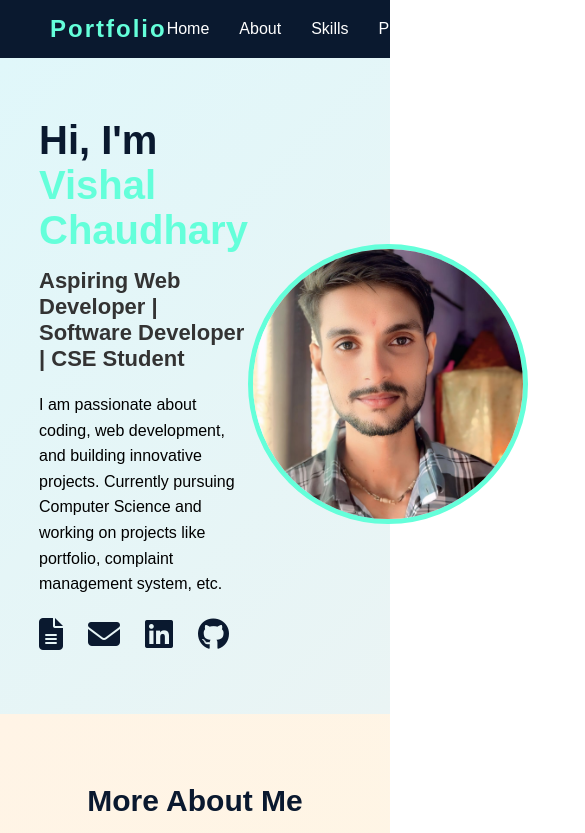
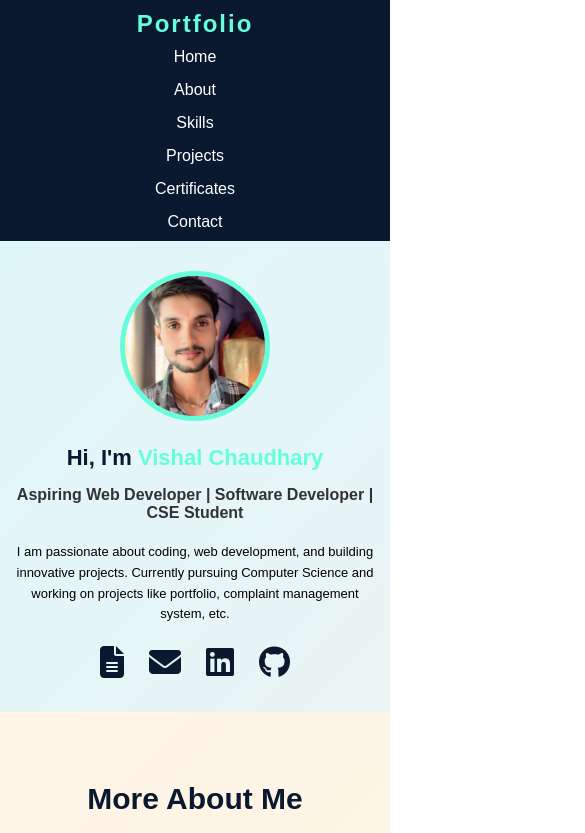
Before and after one commit to VISHAL952840/VISHAL952840.github.io, a plain HTML site: page index.html in a window 390 px wide. Shown: the top 833 px of the page, 585 px wide, since content can reach past the window. Drawn offline with Linux system fonts and the light colour scheme.

Commit message:
Update style.css

```diff
--- a/style.css
+++ b/style.css
@@ -549,3 +549,77 @@ textarea{min-height:120px;resize:vertical}
   transform: translateY(-3px);
   box-shadow: 0 6px 15px rgba(0, 0, 0, 0.4);
 }
+
+/* ========== 📱 Responsive Design ========== */
+
+/* Responsive fonts with clamp (auto adjust hoga har screen pe) */
+.hero-text h1 {
+  font-size: clamp(22px, 5vw, 36px);
+}
+
+.hero-text h2 {
+  font-size: clamp(16px, 3vw, 22px);
+}
+
+.hero-text p {
+  font-size: clamp(13px, 2vw, 16px);
+}
+
+/* Tablet & small laptops */
+@media (max-width: 768px) {
+
+  /* Navbar */
+  header {
+    flex-direction: column;
+    align-items: center;
+    padding: 15px 20px;
+  }
+
+  nav ul {
+    flex-direction: column;
+    gap: 15px;
+    margin-top: 10px;
+    text-align: center;
+  }
+
+  /* Hero section */
+  .hero {
+    flex-direction: column-reverse;  /* 📌 Image upar, Text niche */
+    text-align: center;
+    padding: 40px 20px;
+  }
+
+  .hero-text {
+    max-width: 100%;
+    margin-top: 20px; /* thoda gap text aur image me */
+  }
+
+  /* Hero image */
+  .hero-img img {
+    width: 180px;
+    height: 180px;
+  }
+
+  /* Contact icons */
+  .contact-icons {
+    justify-content: center;
+  }
+}
+
+/* Very small mobile screens */
+@media (max-width: 480px) {
+
+  header {
+    padding: 10px;
+  }
+
+  .hero {
+    padding: 30px 15px;
+  }
+
+  /* Hero image */
+  .hero-img img {
+    width: 150px;
+    height: 150px;
+  }
+}
```
